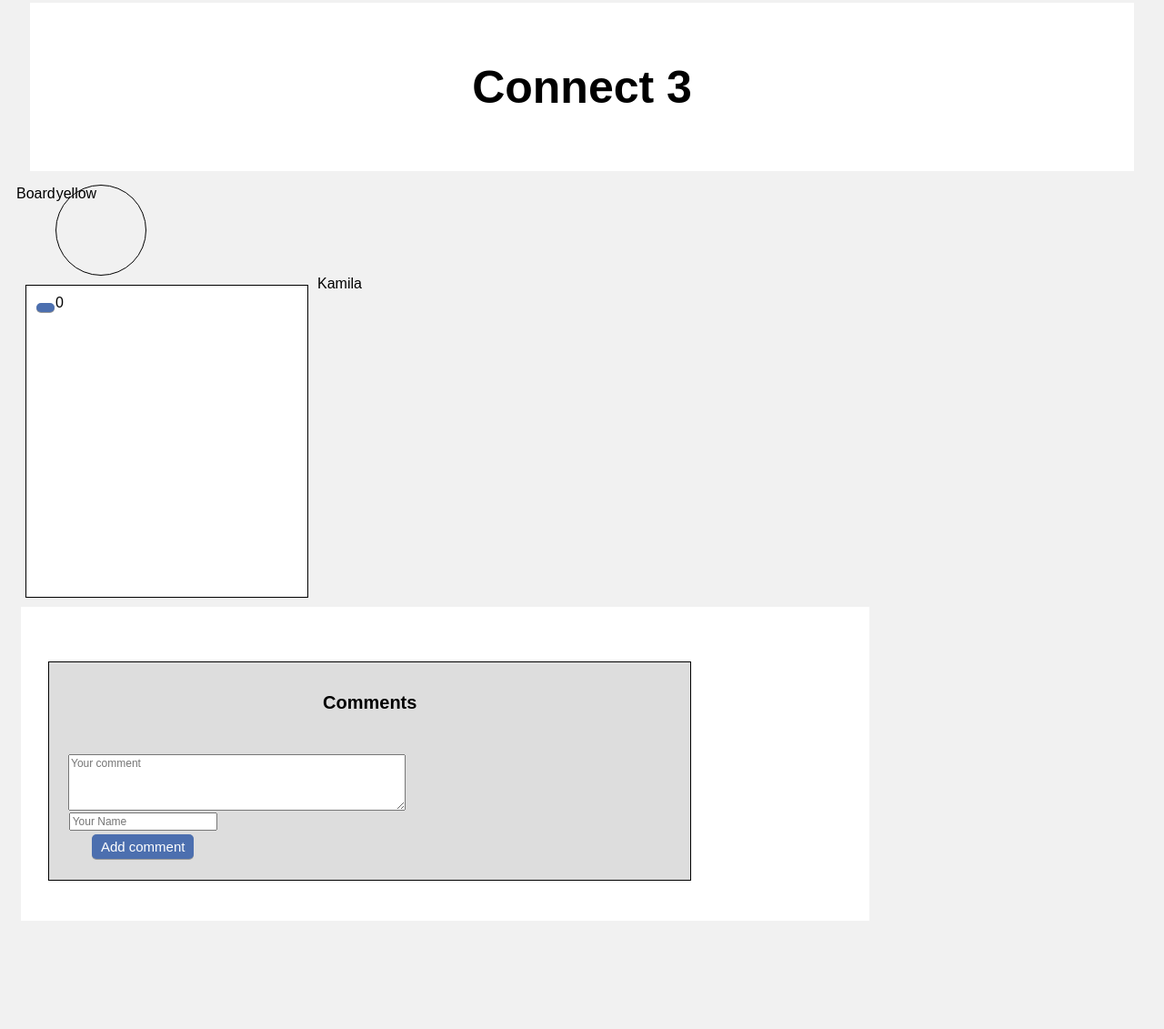
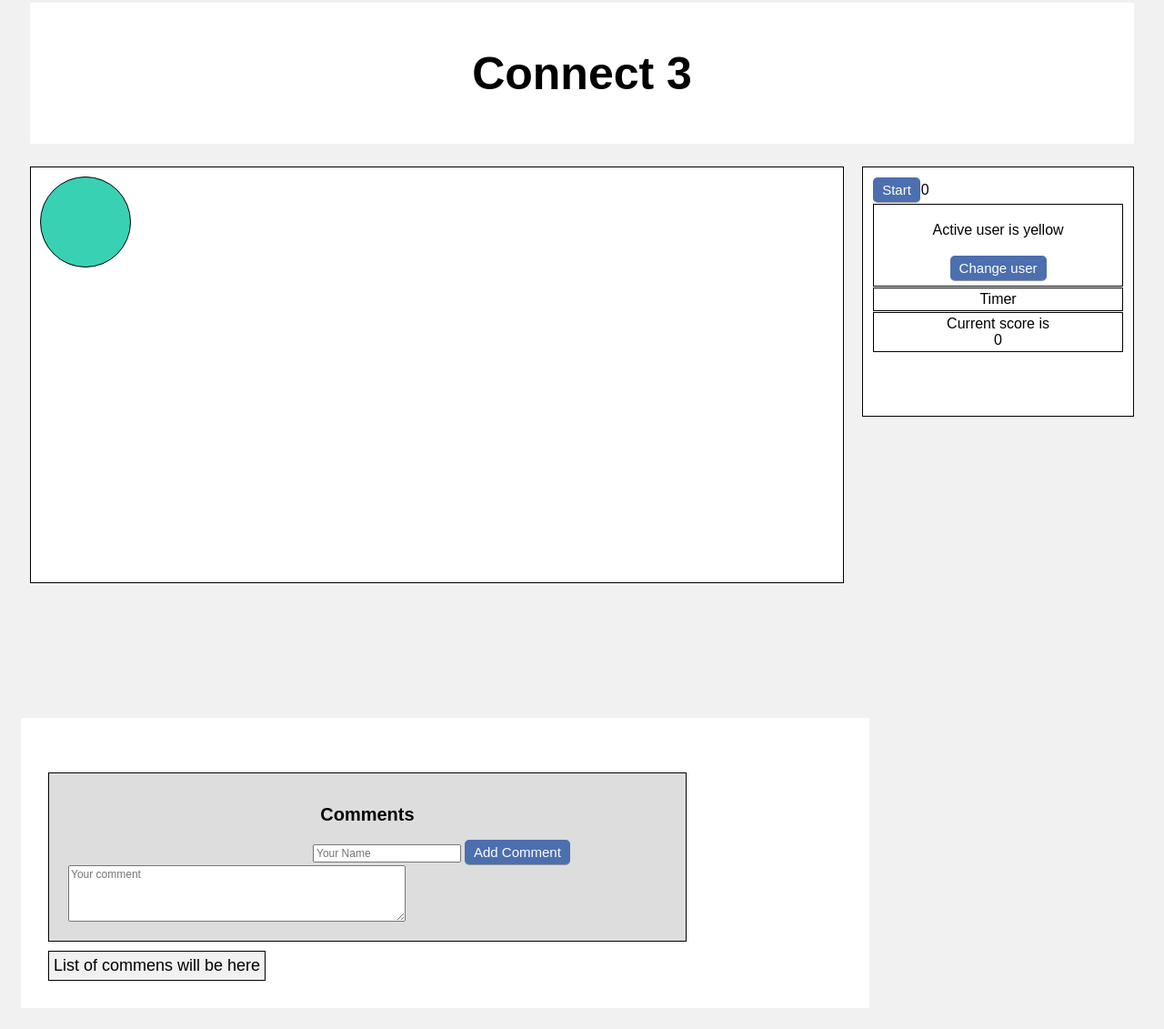
Before and after one commit to kamilakli/connect3, a React app: page / in a window 1280 px wide. Shown: the part 30-1161 px from the top of the page at 91% size. Before the commit the page ends 1065 px from the top, so only its background shows below. Built offline with nearby package versions, Linux system fonts and the light colour scheme.

Commit message:
I did react

```diff
--- a/index.html
+++ b/index.html
@@ -8,46 +8,16 @@
     </head>
 
     <body>
-
-    <!--<div class = "header"><h1>Connect 3</h1>
-        <div class = "user"><input type="text" name="Hello" id = "helloInput">
-        <button onclick="showUser()">Hello</button>
-        <p>Hello <span id="userName"></span></p>
-        </div>-->
-    </div>
-
         <div id="kamilatest"></div>
 
-        <!-- <div class = "rightColumn">
-            <button onclick="playGame()">Start</button>
-            <div class="activeuser">
-                Active user is
-                <span id="message"></span>
-               <div id=outer_button></div>
-               <button onclick="displayUser()">Change user</button>
-            </div>
-            <div class="timer">Timer</div>
-            <div class ="currentscore">
-            Current score is <span id="score">0</span>
 
-                <div class="addScore">
+        <!--        <div class="addScore">
                     <button onclick="add()">+1</button>
                     <button onclick="decrease()">-1</button>
                 </div>-->
-            </div>
-        </div>
-    </div>
-    <div class = "allComments">
-        <div class = "comments"><h1>Comments</h1>
-            <div class ="text">
-                <textarea id="writeComment" class ="textArea" rows="4" cols="50" placeholder="Your comment"></textarea>
-                <input id="author" class="signedComment" placeholder="Your Name"></input>
-               <button onclick="readInput()" class="specialButton">Add comment</button>
-            </div>
-        </div>
-        <div class="commentSection" id="displayComments"></div>
 
-    </div>
+
+
 
     <script src="comments.js"></script>
     <script src="bundle.js"></script>
--- a/src/scripts/App.js
+++ b/src/scripts/App.js
@@ -2,11 +2,17 @@ import React from 'react';
 import {Board} from './board';
 import {Header} from './header';
 import {Table} from './table';
+import {Comments} from './comments';
 
 
-export const App = (props) => {
+
+export const App = () => {
     return (
-        <div><Header />
-        <Board /> <Table /> {props.user.name}</div>
+        <div>
+         <div><Header /> </div>
+            <div className ="columns"> <Board/><Table/>
+            </div>
+            <div><Comments /></div>
+        </div>
     );
 }
--- /dev/null
+++ b/src/scripts/activeUser.js
@@ -0,0 +1,25 @@
+import React from 'react';
+import {DisplayUserButton} from './displayUserButton';
+
+export class ActiveUser extends React.Component {
+    constructor(props) {
+        super(props);
+        this.state = { user: 'yellow' };
+        this.changeUser = this.changeUser.bind(this);
+      }
+
+    changeUser() {
+        const currentUser = this.state.user == 'yellow' ? 'red' : 'yellow';
+        this.setState({ user: currentUser });
+      }
+
+    render () {
+
+        return (
+        <div className = "activeuser">
+            <p>Active user is {this.state.user}</p>
+            <button onClick={this.changeUser}>Change user </button>
+        </div>
+        );
+    }
+}
--- a/src/scripts/board.js
+++ b/src/scripts/board.js
@@ -1,13 +1,12 @@
 import React from 'react'
 import {Circle} from './circle';
 
-const activeUser ='yellow';
 export class Board extends React.Component {
     render () {
         return (
-        <div>Board
-        <Circle x={activeUser} />
-        </div>)
-        ;
+        <div className = "leftColumn">
+        <Circle />
+        </div>
+        );
     }
 }
--- a/src/scripts/circle.js
+++ b/src/scripts/circle.js
@@ -1,11 +1,23 @@
 import React from 'react'
+import {ActiveUser} from './activeUser';
+
+let basic = '#39D1B4';
+let extra = '#FFD712';
+
+export class Circle extends React.Component {
+    constructor(props) {
+        super(props);
+        this.state = {color: basic };
+        this.changeColor = this.changeColor.bind(this);
+      }
+
+      changeColor() {
+        const currentColor = this.state.color == basic ? extra : basic;
+        this.setState({ color: currentColor });
+      }
 
 
-export class Circle extends React.Component {
-    welcome() {
-        console.log('Jestem kółkiem')
-    }
     render () {
-        return <div className='circle' onClick={this.welcome}>{this.props.x}</div>
+        return <div style={{background: this.state.color}} className='circle' onClick={this.changeColor}>{this.props.x}</div>
     }
 }
--- /dev/null
+++ b/src/scripts/commentAuthor.js
@@ -0,0 +1,11 @@
+import React from 'react';
+
+export class Author extends React.Component {
+    render () {
+        return (
+        <div className ="text">
+            <textarea id="writeComment" className ="textArea" rows="4" cols="50" placeholder="Your comment"></textarea>
+        </div>
+        );
+    }
+}
--- /dev/null
+++ b/src/scripts/commentButton.js
@@ -0,0 +1,7 @@
+import React from 'react';
+
+export class CommentButton extends React.Component {
+    render () {
+        return <button onClick="readInput()" className="specialButton">{this.props.text}</button>
+    }
+}
--- /dev/null
+++ b/src/scripts/comments.js
@@ -0,0 +1,20 @@
+import React from 'react';
+import {WriteComment} from './writeComment';
+import {Author} from './commentAuthor';
+import {CommentButton} from './commentButton';
+import {DisplayComments} from './displayComment';
+
+export class Comments extends React.Component {
+    render () {
+        return (
+            <div className = "allComments">
+            <div className = "comments"><h1>Comments</h1>
+                <WriteComment />
+                <Author />
+                <CommentButton text="Add Comment"/>
+            </div>
+                    <DisplayComments />
+                </div>
+        );
+    }
+}
--- /dev/null
+++ b/src/scripts/currentScore.js
@@ -0,0 +1,9 @@
+import React from 'react';
+
+export class CurrentScore extends React.Component {
+    render () {
+        return (
+    <div className ="currentscore">Current score is <span id="score">0</span></div>
+    );
+    }
+}
--- /dev/null
+++ b/src/scripts/displayComment.js
@@ -0,0 +1,8 @@
+import React from 'react';
+
+export class DisplayComments extends React.Component {
+    render () {
+        return <div className="commentSection" id="displayComments">List of commens will be here</div>
+
+    }
+}
--- /dev/null
+++ b/src/scripts/displayUserButton.js
@@ -0,0 +1,7 @@
+import React from 'react';
+
+export class DisplayUserButton extends React.Component {
+    render () {
+        return <button onClick={this.changeUser}>{this.props.text}</button>
+    }
+}
--- a/src/scripts/table.js
+++ b/src/scripts/table.js
@@ -1,7 +1,11 @@
 import React from 'react';
+import {ActiveUser} from './activeUser';
+import {Timer} from './timer';
+import {CurrentScore} from './currentScore';
+
 
 export class Table extends React.Component {
-    constructor(){
+        constructor(){
         super();
         this.state={counter:0}
         this.startGame=this.startGame.bind(this)
@@ -13,8 +17,11 @@ export class Table extends React.Component {
     render () {
         return (
         <div className = "rightColumn">
-            <button className='table' onClick={this.startGame}></button>
+            <button onClick={this.startGame} className ="table">Start</button>
             {this.state.counter}
+            <ActiveUser />
+            <Timer />
+            <CurrentScore />
         </div>
         );
     }
--- /dev/null
+++ b/src/scripts/timer.js
@@ -0,0 +1,7 @@
+import React from 'react';
+
+export class Timer extends React.Component {
+    render () {
+        return <div className="timer">Timer</div>
+    }
+}
--- /dev/null
+++ b/src/scripts/writeComment.js
@@ -0,0 +1,7 @@
+import React from 'react';
+
+export class WriteComment extends React.Component {
+    render () {
+        return <input id="author" className="signedComment" placeholder="Your Name"></input>
+}
+}
--- a/style.css
+++ b/style.css
@@ -13,7 +13,7 @@ body {
     flex-flow: column nowrap;
     align-items: center;
     align-content: stretch;
-    padding: 30px;
+    padding: 15px;
     text-align: center;
     background: white;
     margin: 15px;
@@ -28,6 +28,7 @@ body {
 }
 .columns {
     display: flex;
+    flex-flow: row nowrap;
     align-items: flex-start;
     align-content: stretch;
     height: 80%;
@@ -40,42 +41,8 @@ body {
     height: 75%;
     border: 0.5px solid black;
     background-color: white;
-    margin:5px;
-}
-.topbox {
-    display: flex;
-    flex-flow: row nowrap;
-    align-items: center;
-    align-content: stretch;
-    margin: 1px;
-    height: 50%;
-}
-.box {
-    float: left;
-    width: 33.33%;
-    height: 100%;
-    padding: 2px;
-    height: 25%;
-    background-color: #999;
-    border: 0.5px solid black;
-    margin: 1px;
-}
-.downbox {
-    display: flex;
-    flex-flow: row nowrap;
-    align-items: center;
-    align-content: stretch;
-    margin: 1px;
-    height: 50%;
-}
-.bottombox {
-    float: left;
-    width: 50%;
-    padding: 10px;
-    height: 50%;
-    background-color: #666;
-    border: 0.5px solid black;
-    margin: 1px;
+    margin:10px;
+    padding:10px;
 }
 .rightColumn {
     display: block;
@@ -124,10 +91,9 @@ body {
     background: white;
     margin:5px;
     width: 75%;
+}
 
-}
 .comments {
-    float: left;
     padding: 20px;
     text-align: center;
     background: #ddd;
@@ -136,6 +102,16 @@ body {
 }
 .comments h1{
     font-size: 20px;
+}
+.commentSection{
+    float: left;
+    flex-flow: column nowrap;
+    text-align: center;
+    background: #f1f1f1;
+    margin-top: 10px;
+    border: 0.5px solid black;
+    padding: 5px;
+    font-size: 18px;
 }
 .text {
     float: left;
@@ -152,12 +128,6 @@ input {
     margin: 1px;
     font-family: Arial, Helvetica, sans-serif;
     font-size: 12px;
-}
-.commentSection {
-    display: block;
-    padding: 5px;
-    margin: 2px;
-    font-size: 18px;
 }
 
 button.table {
@@ -189,8 +159,6 @@ button:active {
       padding: 0;
     }
   }
-
-
 div.players {
     display: inline;
     border: 1px solid black;
@@ -199,3 +167,12 @@ div.players {
 div.annoucePlayer{
     margin:5px 4px 4px 5px;
 }
+div.circle {
+    display: inline-block;
+    border: 1px solid black;
+    border-radius: 50%;
+    height: 100px;
+    width: 100px;
+    position: relative;
+
+}
```
Also changed, not shown: src/scripts/gameBody.js (added).
